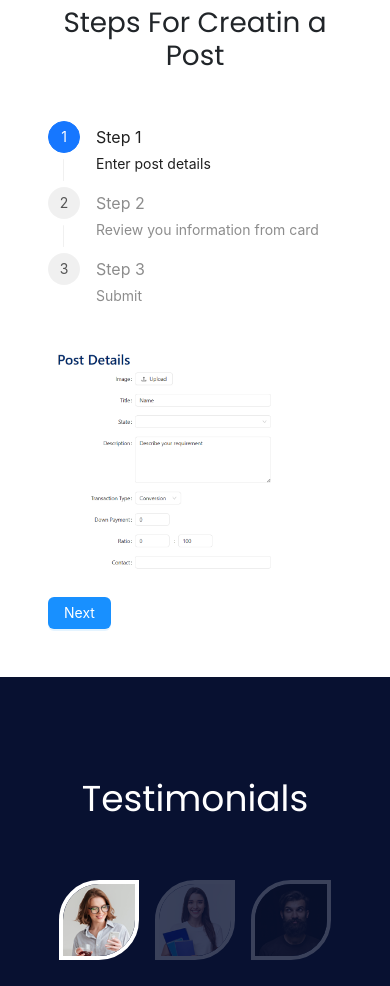
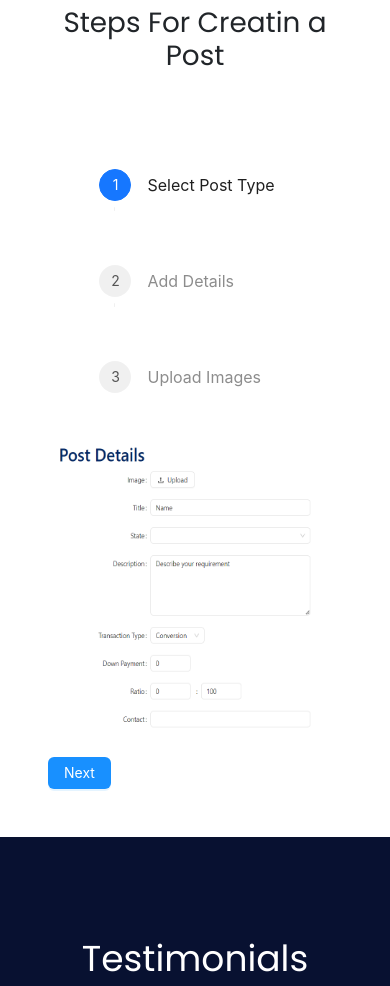
Before and after one commit to VAIJ-TEJAS/BrokersHub_React_Frontend, a React (Vite) app: page /home in a window 390 px wide. Shown: the part 4180-5166 px from the top of the page. Built offline with nearby package versions, Linux system fonts and the light colour scheme.

Commit message:
updated steps styling

```diff
--- a/src/Pages/HomePage.css
+++ b/src/Pages/HomePage.css
@@ -238,3 +238,15 @@
     transform: translateX(0px);
   }
 }
+
+
+/* steps section  */
+@media (max-width: 850px) {
+  .postSteps-container{
+    flex-direction: column;
+  }
+
+  .postSteps-img{
+    height: 300px !important;
+  }
+}
--- a/src/components/StepsForPost.tsx
+++ b/src/components/StepsForPost.tsx
@@ -9,6 +9,24 @@ const { Step } = Steps;
 const StepsForPost = () => {
   const [currentStep, setCurrentStep] = useState(0);
 
+  const steps = [
+    {
+      title: 'Select Post Type',
+      content: '',
+      image: step1,
+    },
+    {
+      title: 'Add Details',
+      content: '',
+      image: step2,
+    },
+    {
+      title: 'Upload Images',
+      content: '',
+      image: step3,
+    },
+  ];
+
   const nextStep = () => {
     setCurrentStep(currentStep + 1);
   };
@@ -17,54 +35,40 @@ const StepsForPost = () => {
     setCurrentStep(currentStep - 1);
   };
 
-  const onFinish = () => {
-    message.success('Your post will be added successfully!');
-  };
-
   return (
-    <div>
-      <Steps current={currentStep}>
-        <Step title="Step 1" description="Enter post details" />
-        <Step title="Step 2" description="Review you information from card" />
-        <Step title="Step 3" description="Submit" />
-      </Steps>
-      <div style={{ marginTop: '24px' }}>
-        {currentStep === 0 && (
-          <div>
-            <div className='d-flex justify-center rounded overflow-hidden'>
-                <img src={step1} style={{width: '70%', minWidth: '250px'}} alt="" />
-            </div>
-            <Button type="primary" onClick={nextStep} className='mt-4'>
+    <div style={{ display: 'flex' }} className='postSteps-container align-items-center'>
+      <div style={{ flex: 1 }} className='mt-4'>
+        <Steps current={currentStep} direction="vertical">
+          {steps.map((item, index) => (
+            <Step key={index} title={item.title} className='my-4' />
+          ))}
+        </Steps>
+      </div>
+      <div style={{ flex: 2 }}>
+        <div style={{ display: currentStep === 0 ? 'block' : 'none' }}>
+          <img style={{height: '500px'}} className='postSteps-img' src={steps[0].image} alt={steps[0].title} />
+          <p>{steps[0].content}</p>
+        </div>
+        <div style={{ display: currentStep === 1 ? 'block' : 'none' }}>
+          <img style={{height: '500px'}} className='postSteps-img' src={steps[1].image} alt={steps[1].title} />
+          <p>{steps[1].content}</p>
+        </div>
+        <div style={{ display: currentStep === 2 ? 'block' : 'none' }}>
+          <img style={{height: '500px'}} className='postSteps-img' src={steps[2].image} alt={steps[2].title} />
+          <p>{steps[2].content}</p>
+        </div>
+        <div style={{ marginTop: '24px' }}>
+          {currentStep > 0 && (
+            <Button style={{ marginRight: '8px' }} onClick={prevStep}>
+              Previous
+            </Button>
+          )}
+          {currentStep < steps.length - 1 && (
+            <Button type="primary" onClick={nextStep}>
               Next
             </Button>
-          </div>
-        )}
-        {currentStep === 1 && (
-          <div>
-            <div className='d-flex justify-center rounded overflow-hidden'>
-                <img src={step2} style={{width: '40%', minWidth: '250px'}} alt="" />
-            </div>
-            <Button style={{ marginRight: '8px' }} onClick={prevStep} className='mt-4'>
-              Previous
-            </Button>
-            <Button type="primary" onClick={nextStep} className='mt-4'>
-              Next
-            </Button>
-          </div>
-        )}
-        {currentStep === 2 && (
-          <div>
-            <div className='d-flex justify-center rounded overflow-hidden'>
-                <img src={step3} style={{width: '40%', minWidth: '250px'}} alt="" />
-            </div>
-            <Button style={{ marginRight: '8px' }} onClick={prevStep} className='mt-4'>
-              Previous
-            </Button>
-            <Button type="primary" onClick={onFinish} className='mt-4'>
-              Done
-            </Button>
-          </div>
-        )}
+          )}
+        </div>
       </div>
     </div>
   );
```
Also changed, not shown: src/Pages/HomePage.tsx (+3 -3 lines).
